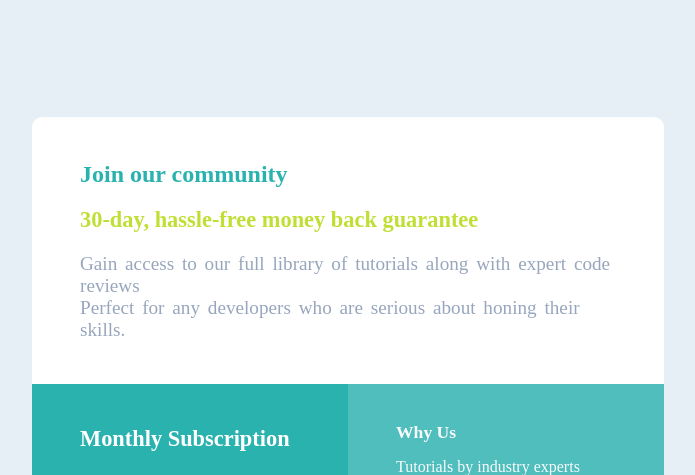
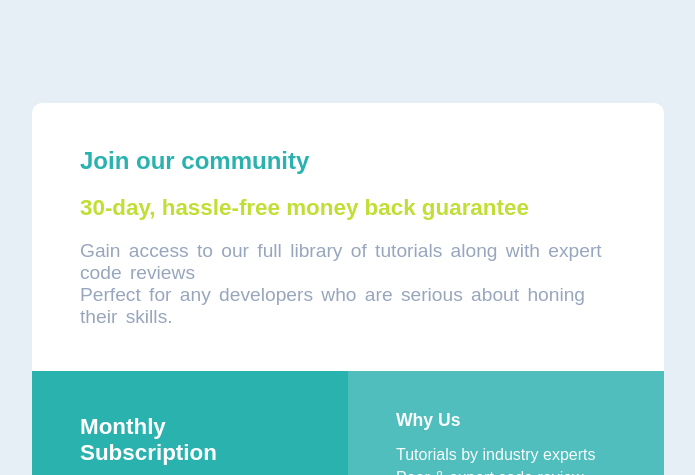
Before and after one commit to Mharvel13/Single-Price-Component-Challenge, a plain HTML site: page index.html in a window 1280 px wide. Shown: the top 475 px of the page, without its empty margins (292-987 px from the left). Drawn offline with Linux system fonts and the light colour scheme.

Commit message:
Added fontface/ deleted Default Readme

```diff
--- a/index.css
+++ b/index.css
@@ -1,6 +1,8 @@
 * {
   box-sizing: border-box;
 }
+
+@import url('https://fonts.googleapis.com/css2?family=Karla:wght@400;700&display=swap');
 
 :root{
   --cyan: hsl(179, 62%, 43%);
@@ -17,6 +19,8 @@ body {
   flex-direction: column;
   justify-content: center;
   align-items: center;
+  font-family: 'Karla', sans-serif;
+  font-size: 16px;
 }
 
 main {
@@ -111,7 +115,7 @@ span {
   font-size: 1.1rem;
 }
 .why-us-section p {
-  margin:  2px 0px;
+  margin:  5px 0px;
 
 }
 
@@ -125,6 +129,8 @@ span {
   color: hsl(228, 45%, 44%);
 }
 
+
+/* MEDIUM SIZE SCREEN STYLES */
 
 @media (max-width:1200px) {
 
@@ -148,6 +154,8 @@ span {
   }
 
 }
+
+/* PHONE SIZE SCREEN STYLES */
 @media (max-width:850px) {
 
   body {
```
Also changed, not shown: 2 other files.
